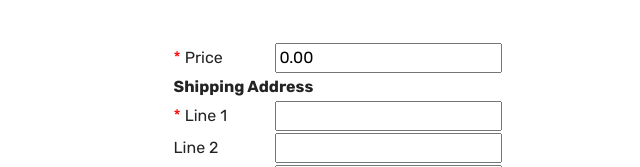
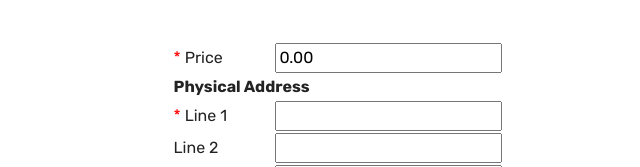
Before and after one commit to lkm777/mzanzibailbonds, a plain HTML site: page make-a-payment.html in a window 1280 px wide. Shown: the part 935-1102 px from the top of the page, 302-942 px from the left. Drawn offline with Linux system fonts and the light colour scheme; files whose address does not match are found by name.

Commit message:
Update make-a-payment.html

```diff
--- a/make-a-payment.html
+++ b/make-a-payment.html
@@ -162,7 +162,7 @@
 
                 <table>
                 <tr><td><font color="red">*</font>&nbsp;Price</td><td><input type="text" name="custom_amount" class="pricing" value="0.00"></td></tr>
-                <tr><td colspan="2"><span style="font-weight: bold;">Shipping Address</span></td></tr>
+                <tr><td colspan="2"><span style="font-weight: bold;">Physical Address</span></td></tr>
                     <tr>
                         <td><font color="red">*</font>&nbsp;Line 1</td>
                         <td><input type="text" name="line1" class="shipping" value=""></td>
```
